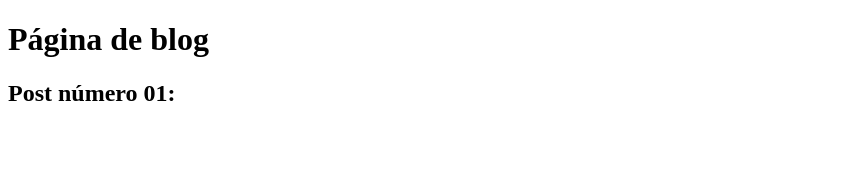
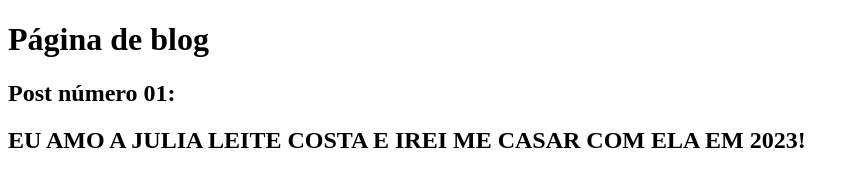
Before and after one commit to Joao-Victor-Lanzillotti/aulagithub, a plain HTML site: page blog.html in a window 1280 px wide. Shown: the whole page, without its empty margins (0-859 px from the left). Drawn offline with Linux system fonts and the light colour scheme.

Commit message:
Atualização do blog

```diff
--- a/blog.html
+++ b/blog.html
@@ -9,5 +9,6 @@
 <body>
     <h1>Página de blog</h1>
     <h2>Post número 01:</h2>
+    <h2>EU AMO A JULIA LEITE COSTA E IREI ME CASAR COM ELA EM 2023!</h2>
 </body>
 </html>
```
Also changed, not shown: vendas.html (+1 -0 lines).
